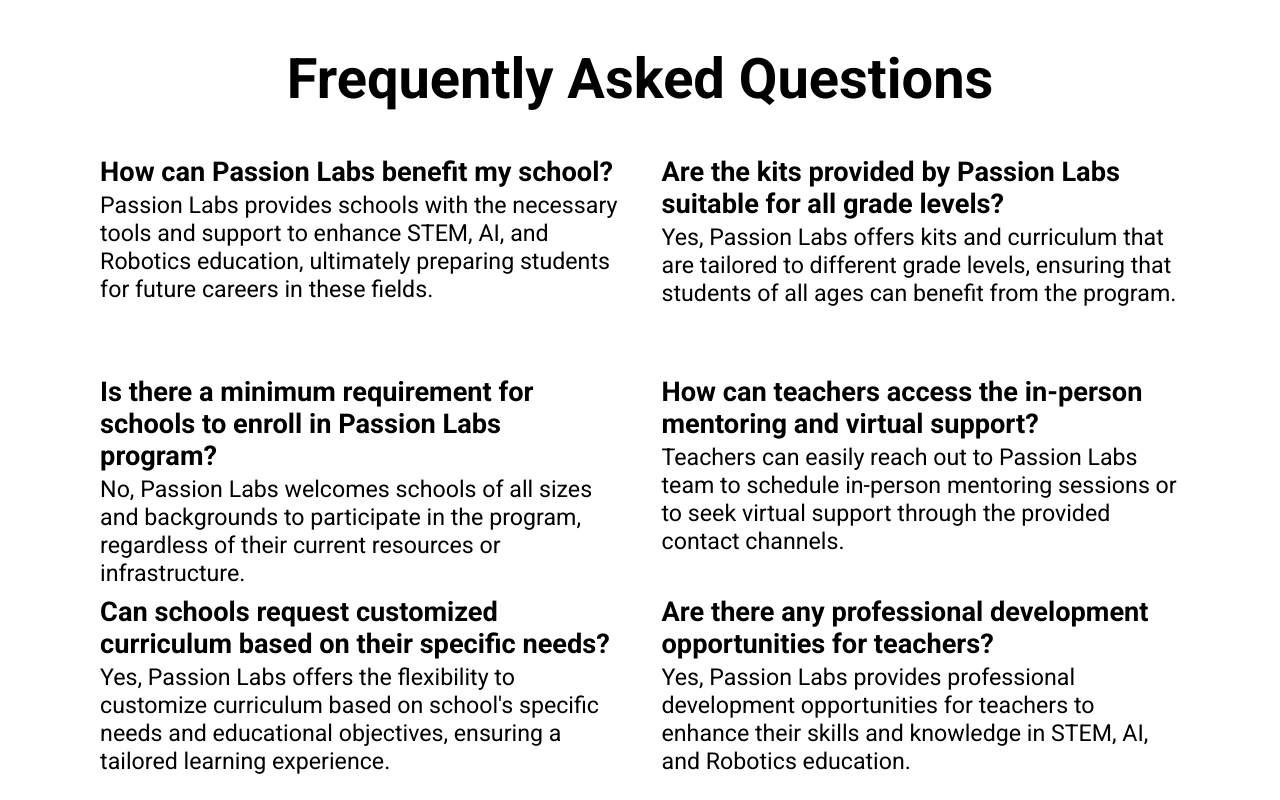
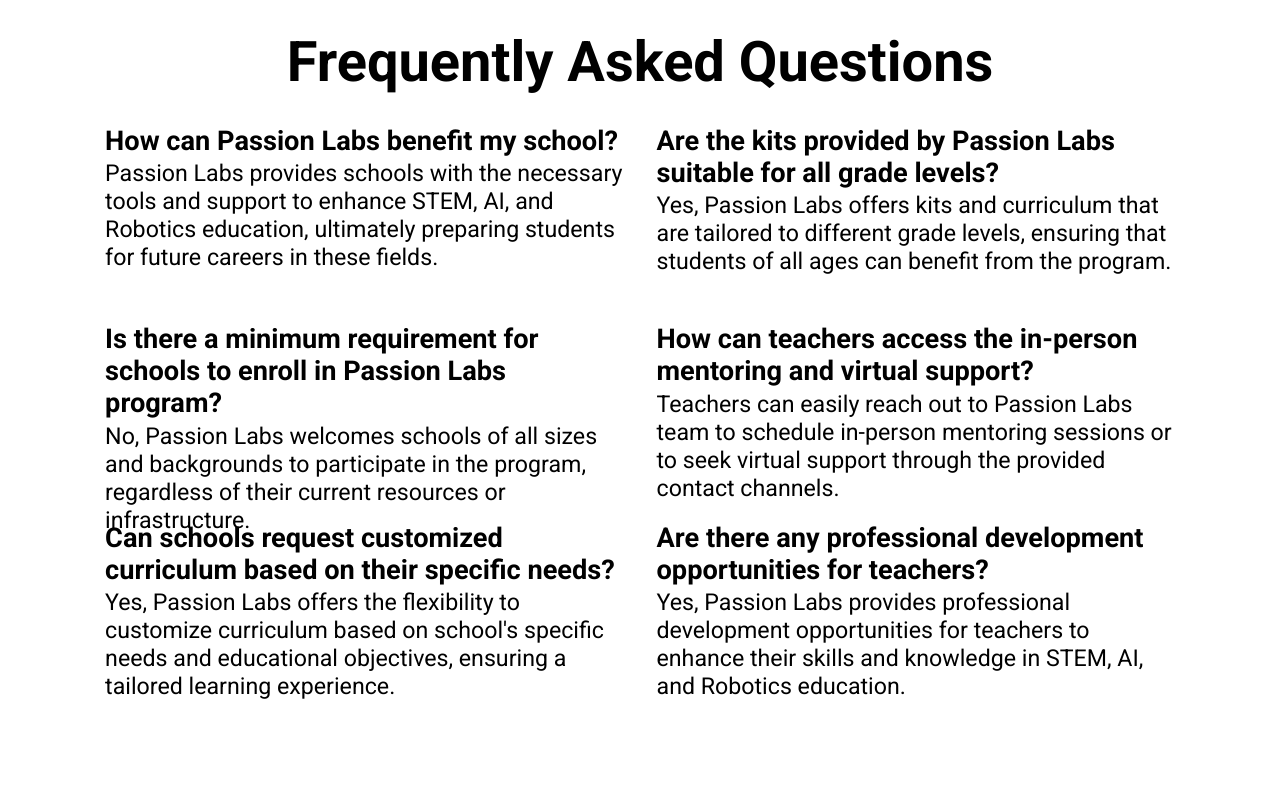
Before and after one commit to Puneet-Amrutkar/Passion-Labs-Frontend, a React (Create React App) app: page / in a window 1280 px wide. Shown: the part 2080-2880 px from the top of the page. Built offline with nearby package versions, Linux system fonts and the light colour scheme.

Commit message:
solved vercel error

```diff
--- a/src/components/Faqs.css
+++ b/src/components/Faqs.css
@@ -37,7 +37,7 @@
 
 .sectiontitlecontain
 {
-    margin-top: -1%;
+    margin-top: -2.5%;
 }
 
 .faqscontain
@@ -47,7 +47,7 @@
     flex-direction: row;
     flex-wrap: wrap;
     justify-content: center;
-    gap: 20px;
+    gap: 10px;
 }
 
 .faqsbox
@@ -57,6 +57,7 @@
     border-radius: 15px;
     padding-left: 1%;
     padding-right: 1%;
+    margin-top: -1%;
     transition: transform 0.5s ease;
 }
 
@@ -69,7 +70,7 @@
 {
     font-size: 170%;
     font-weight: 600;
-    margin-top: 1%;
+    margin-top: 0.5%;
     margin-bottom: -0.5%;
 }
 
```
